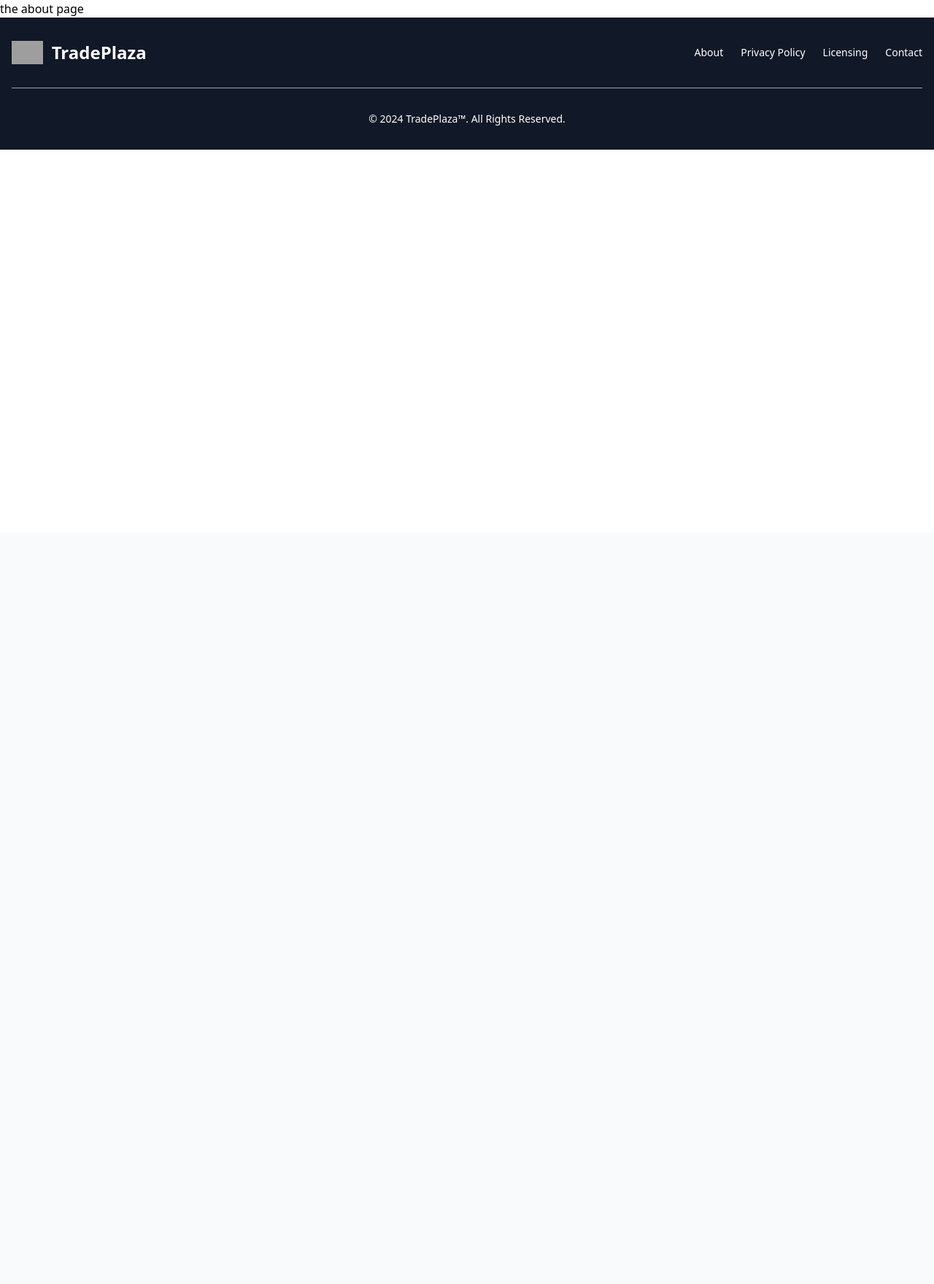
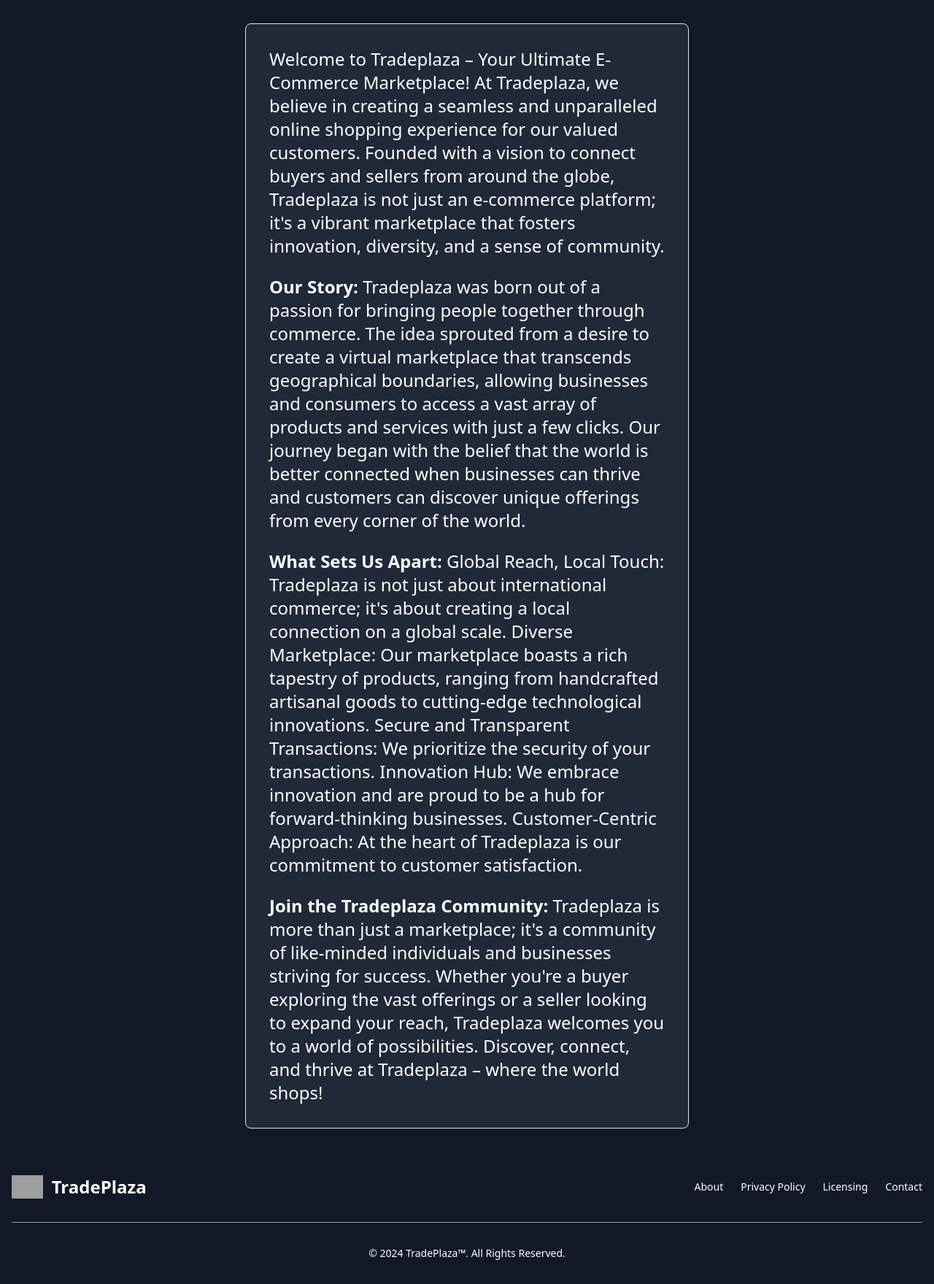
Before and after one commit to Raaxxy/Trade-plaza, a Django app: page /about/ in a window 1280 px wide. Shown: the part 70-1829 px from the top of the page at 73% size. Before the commit the page ends 275 px from the top, so only its background shows below. Run offline with Django 5.2, Linux system fonts and the light colour scheme; some libraries are stand-ins or nearby versions; grey boxes are pictures that could not be loaded.

Commit message:
added about page

```diff
--- a/Tradeplaza/core/templates/core/about.html
+++ b/Tradeplaza/core/templates/core/about.html
@@ -3,5 +3,39 @@
 {% block title %}Conversation{% endblock %}
 
 {% block content %}
-           the about page
+<div class="bg-gray-900">
+    <div class="container mx-auto p-4 sm:p-6 lg:p-8">
+        <div class="w-full sm:w-3/4 md:w-1/2 mx-auto bg-gray-800 border border-gray-200 rounded-lg p-8 shadow hover:shadow-md transition-shadow text-white">
+            <p class="text-lg md:text-xl lg:text-2xl leading-relaxed">
+                Welcome to Tradeplaza – Your Ultimate E-Commerce Marketplace!
+
+                At Tradeplaza, we believe in creating a seamless and unparalleled online shopping experience for our valued customers. Founded with a vision to connect buyers and sellers from around the globe, Tradeplaza is not just an e-commerce platform; it's a vibrant marketplace that fosters innovation, diversity, and a sense of community.
+            </p>
+
+            <p class="text-lg md:text-xl lg:text-2xl leading-relaxed mt-6">
+                <strong>Our Story:</strong>
+
+                Tradeplaza was born out of a passion for bringing people together through commerce. The idea sprouted from a desire to create a virtual marketplace that transcends geographical boundaries, allowing businesses and consumers to access a vast array of products and services with just a few clicks. Our journey began with the belief that the world is better connected when businesses can thrive and customers can discover unique offerings from every corner of the world.
+            </p>
+
+            <p class="text-lg md:text-xl lg:text-2xl leading-relaxed mt-6">
+                <strong>What Sets Us Apart:</strong>
+
+                <span class="block md:inline">Global Reach, Local Touch: Tradeplaza is not just about international commerce; it's about creating a local connection on a global scale.</span>
+                <span class="block md:inline">Diverse Marketplace: Our marketplace boasts a rich tapestry of products, ranging from handcrafted artisanal goods to cutting-edge technological innovations.</span>
+                <span class="block md:inline">Secure and Transparent Transactions: We prioritize the security of your transactions.</span>
+                <span class="block md:inline">Innovation Hub: We embrace innovation and are proud to be a hub for forward-thinking businesses.</span>
+                <span class="block md:inline">Customer-Centric Approach: At the heart of Tradeplaza is our commitment to customer satisfaction.</span>
+            </p>
+
+            <p class="text-lg md:text-xl lg:text-2xl leading-relaxed mt-6">
+                <strong>Join the Tradeplaza Community:</strong>
+
+                Tradeplaza is more than just a marketplace; it's a community of like-minded individuals and businesses striving for success. Whether you're a buyer exploring the vast offerings or a seller looking to expand your reach, Tradeplaza welcomes you to a world of possibilities.
+
+                Discover, connect, and thrive at Tradeplaza – where the world shops!
+            </p>
+        </div>
+    </div>
+</div>
 {% endblock  %}
```
